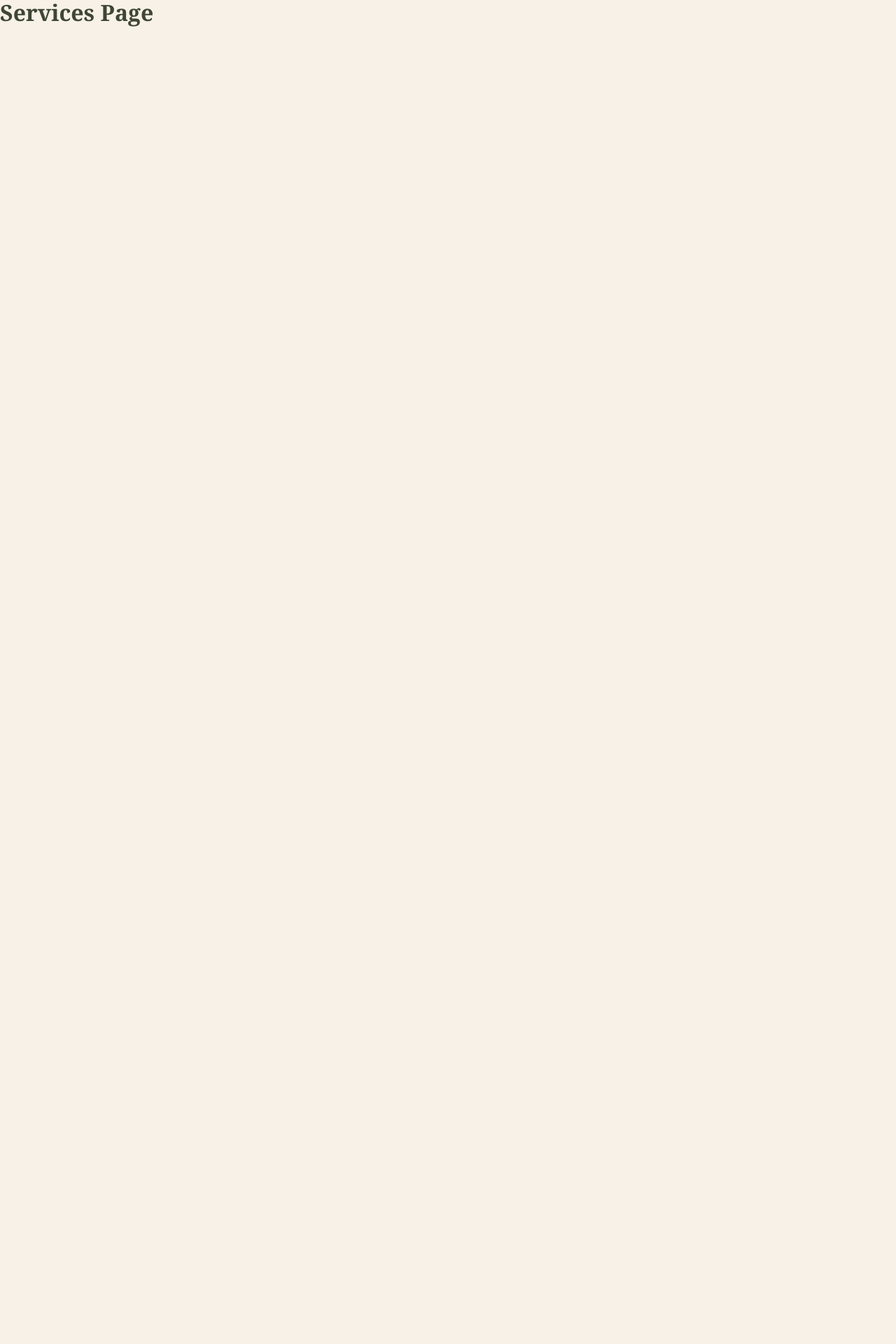
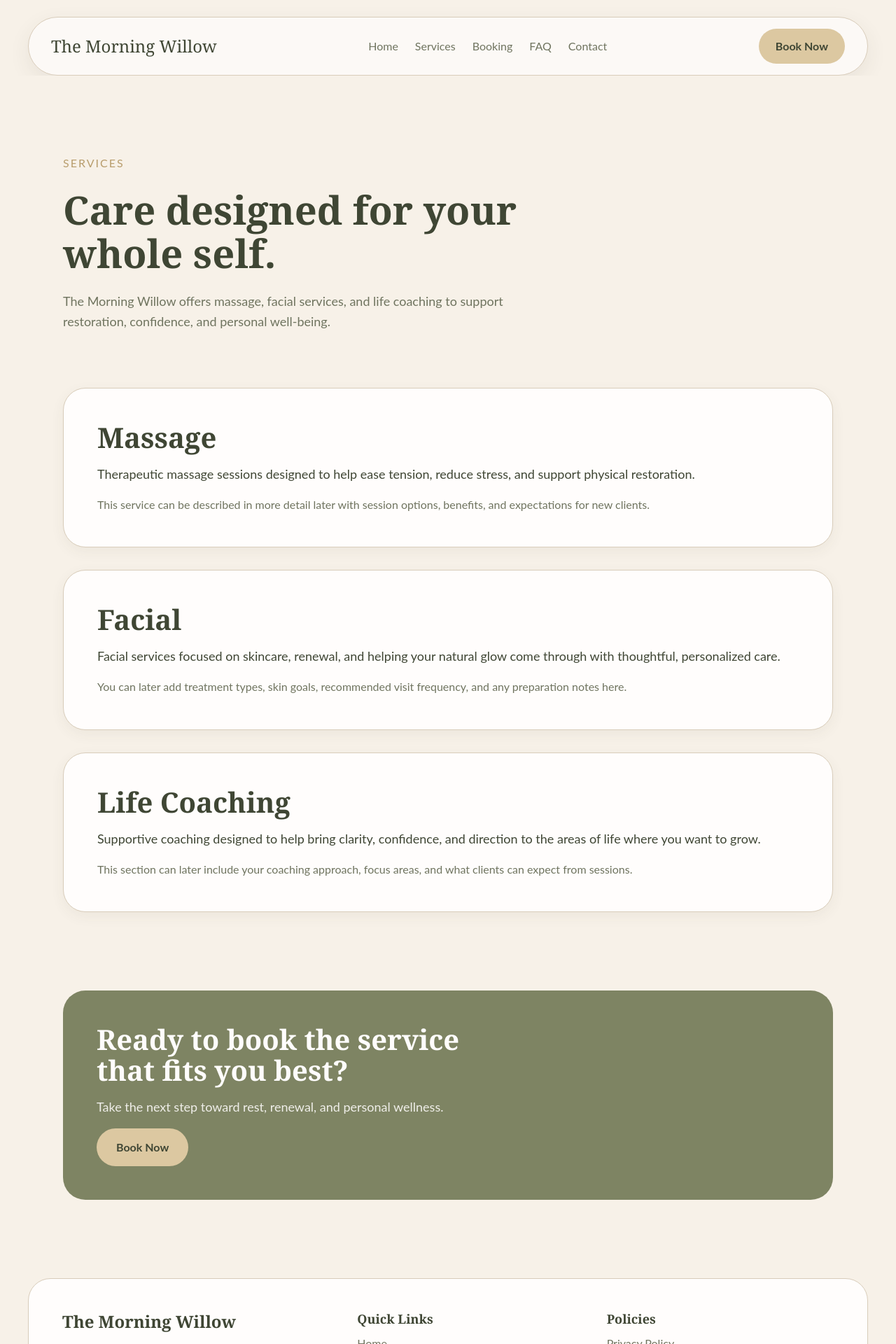
Before and after one commit to djjohnson20/themorningwillow, a React (Vite) app: page /services in a window 1280 px wide. Shown: the top 1920 px of the page at 70% size. Before the commit the page ends 800 px from the top, so only its background shows below. Built offline with nearby package versions, Linux system fonts and the light colour scheme.

Commit message:
Build services page v1

```diff
--- a/src/pages/ServicesPage/ServicesPage.css
+++ b/src/pages/ServicesPage/ServicesPage.css
@@ -0,0 +1,118 @@
+.services-page {
+  background-color: var(--color-background);
+}
+
+.services-page__hero {
+  padding: var(--space-4xl) var(--space-lg) var(--space-3xl);
+}
+
+.services-page__hero-content {
+  width: min(100%, var(--section-width));
+  margin: 0 auto;
+  display: flex;
+  flex-direction: column;
+  gap: var(--space-lg);
+}
+
+.services-page__eyebrow {
+  font-size: var(--font-size-sm);
+  letter-spacing: 2px;
+  text-transform: uppercase;
+  color: var(--color-accent-dark);
+}
+
+.services-page__title {
+  max-width: 700px;
+  font-size: var(--font-size-2xl);
+  color: var(--color-text);
+}
+
+.services-page__text {
+  max-width: 680px;
+  font-size: var(--font-size-md);
+  color: var(--color-text-muted);
+}
+
+.services-page__list {
+  padding: 0 var(--space-lg) var(--space-4xl);
+}
+
+.services-page__list-content {
+  width: min(100%, var(--section-width));
+  margin: 0 auto;
+  display: grid;
+  gap: var(--space-xl);
+}
+
+.services-page__card {
+  padding: var(--space-2xl);
+  background-color: var(--color-surface);
+  border: 1px solid var(--color-border);
+  border-radius: var(--radius-lg);
+  box-shadow: var(--shadow-card);
+  display: flex;
+  flex-direction: column;
+  gap: var(--space-md);
+}
+
+.services-page__card-title {
+  font-size: var(--font-size-xl);
+  color: var(--color-text);
+}
+
+.services-page__card-text {
+  font-size: var(--font-size-md);
+  color: var(--color-text);
+}
+
+.services-page__card-details {
+  color: var(--color-text-muted);
+}
+
+.services-page__cta {
+  padding: 0 var(--space-lg) var(--space-4xl);
+}
+
+.services-page__cta-content {
+  width: min(100%, var(--section-width));
+  margin: 0 auto;
+  padding: var(--space-2xl);
+  background-color: var(--color-primary);
+  color: var(--color-surface);
+  border-radius: var(--radius-lg);
+  display: flex;
+  flex-direction: column;
+  align-items: flex-start;
+  gap: var(--space-md);
+}
+
+.services-page__cta-title {
+  max-width: 560px;
+  font-size: var(--font-size-xl);
+  color: var(--color-surface);
+}
+
+.services-page__cta-text {
+  max-width: 620px;
+  color: rgba(255, 253, 252, 0.88);
+  font-size: var(--font-size-md);
+}
+
+.services-page__cta-button {
+  display: inline-flex;
+  align-items: center;
+  justify-content: center;
+  padding: 14px 28px;
+  background-color: var(--color-accent);
+  color: var(--color-text);
+  border-radius: var(--radius-pill);
+  font-weight: 700;
+  transition:
+    background-color var(--transition-fast),
+    transform var(--transition-fast);
+}
+
+.services-page__cta-button:hover {
+  background-color: var(--color-accent-dark);
+  transform: translateY(-1px);
+}
--- a/src/pages/ServicesPage/ServicesPage.jsx
+++ b/src/pages/ServicesPage/ServicesPage.jsx
@@ -1,10 +1,84 @@
+import { Link } from "react-router-dom";
 import "./ServicesPage.css";
+import Navbar from "../../components/layout/Navbar";
+import Footer from "../../components/layout/Footer";
 
 function ServicesPage() {
   return (
-    <main>
-      <h1>Services Page</h1>
-    </main>
+    <>
+      <Navbar />
+
+      <main className="services-page">
+        <section className="services-page__hero">
+          <div className="services-page__hero-content">
+            <p className="services-page__eyebrow">Services</p>
+            <h1 className="services-page__title">
+              Care designed for your whole self.
+            </h1>
+            <p className="services-page__text">
+              The Morning Willow offers massage, facial services, and life
+              coaching to support restoration, confidence, and personal
+              well-being.
+            </p>
+          </div>
+        </section>
+        <section className="services-page__list">
+          <div className="services-page__list-content">
+            <article className="services-page__card">
+              <h2 className="services-page__card-title">Massage</h2>
+              <p className="services-page__card-text">
+                Therapeutic massage sessions designed to help ease tension,
+                reduce stress, and support physical restoration.
+              </p>
+              <p className="services-page__card-details">
+                This service can be described in more detail later with session
+                options, benefits, and expectations for new clients.
+              </p>
+            </article>
+
+            <article className="services-page__card">
+              <h2 className="services-page__card-title">Facial</h2>
+              <p className="services-page__card-text">
+                Facial services focused on skincare, renewal, and helping your
+                natural glow come through with thoughtful, personalized care.
+              </p>
+              <p className="services-page__card-details">
+                You can later add treatment types, skin goals, recommended visit
+                frequency, and any preparation notes here.
+              </p>
+            </article>
+
+            <article className="services-page__card">
+              <h2 className="services-page__card-title">Life Coaching</h2>
+              <p className="services-page__card-text">
+                Supportive coaching designed to help bring clarity, confidence,
+                and direction to the areas of life where you want to grow.
+              </p>
+              <p className="services-page__card-details">
+                This section can later include your coaching approach, focus
+                areas, and what clients can expect from sessions.
+              </p>
+            </article>
+          </div>
+        </section>
+
+        <section className="services-page__cta">
+          <div className="services-page__cta-content">
+            <h2 className="services-page__cta-title">
+              Ready to book the service that fits you best?
+            </h2>
+            <p className="services-page__cta-text">
+              Take the next step toward rest, renewal, and personal wellness.
+            </p>
+            <Link className="services-page__cta-button" to="/booking">
+              Book Now
+            </Link>
+          </div>
+        </section>
+      </main>
+
+      <Footer />
+    </>
   );
 }
 
```
Also changed, not shown: src/assets/images/themorningwillow.svg (added).
